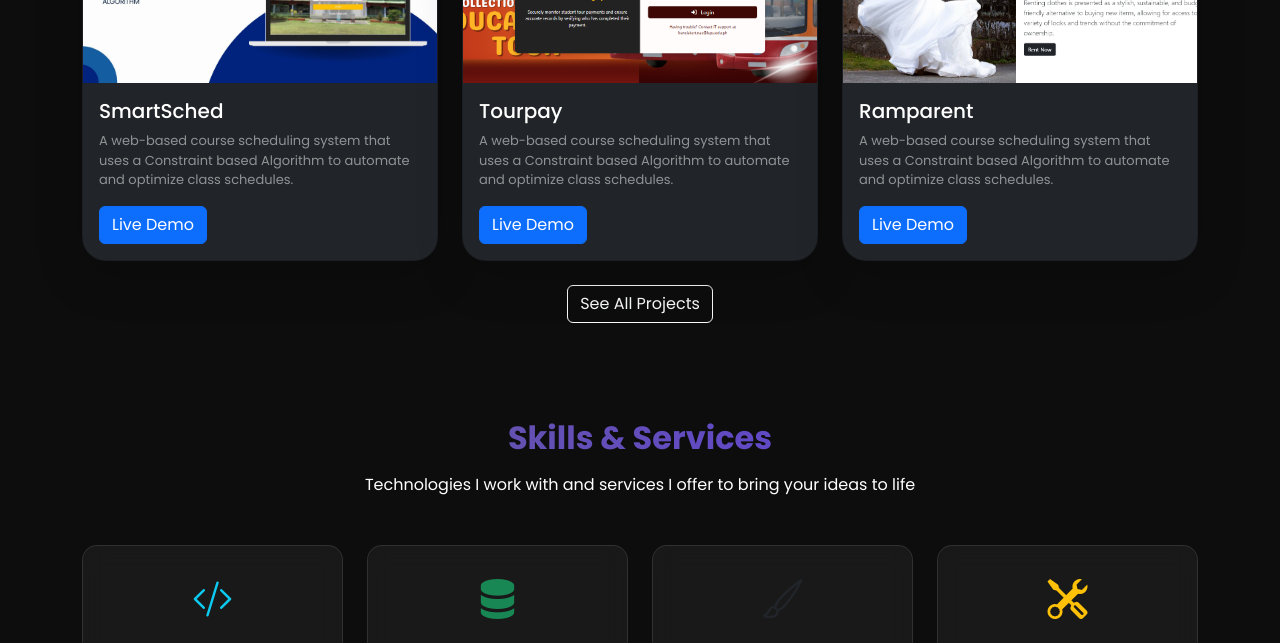
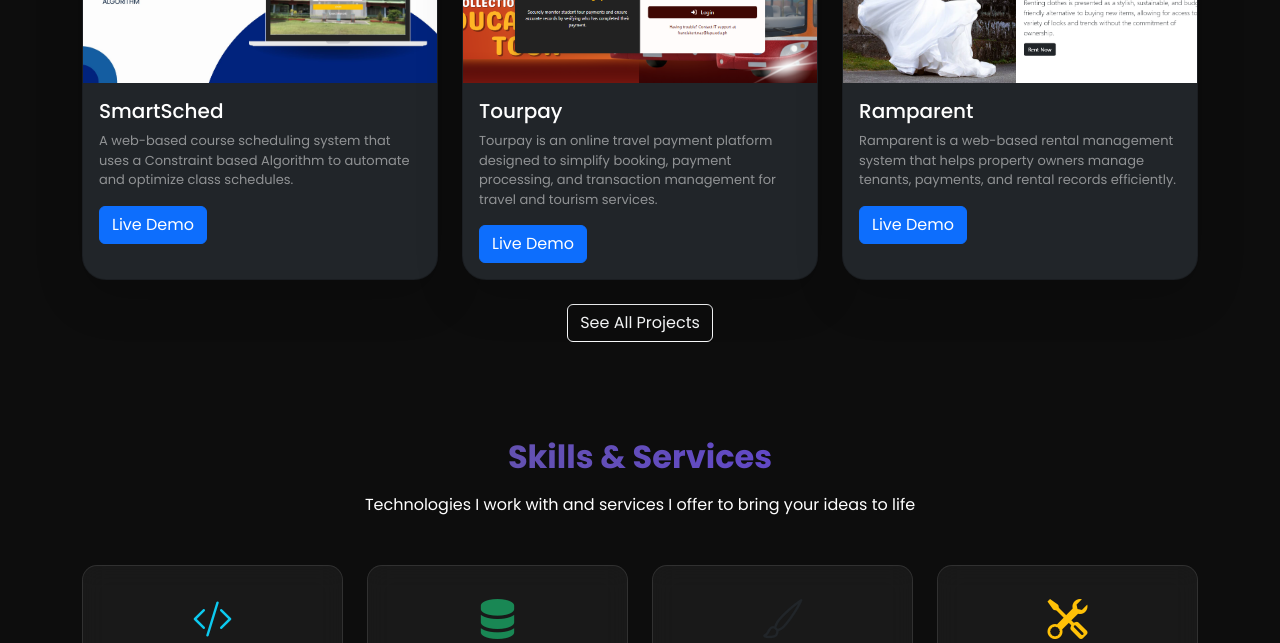
Before and after one commit to FrancisKertDawalNaz/Francis_website, a plain HTML site: page index.html in a window 1280 px wide. Shown: the part 1820-2463 px from the top of the page. Drawn offline with nearby package versions, Linux system fonts and the light colour scheme.

Commit message:
Add p tag

```diff
--- a/index.html
+++ b/index.html
@@ -153,8 +153,8 @@
                         <div class="card-body">
                             <h5 class="card-title">Tourpay</h5>
                             <p class="card-text text-white-50" style="font-size: 13px;">
-                                A web-based course scheduling system that uses a Constraint based Algorithm to automate
-                                and optimize class schedules.
+                                Tourpay is an online travel payment platform designed to simplify booking, payment processing,
+                                and transaction management for travel and tourism services.
                             </p>
                             <a href="https://tourpay.online/" class="btn btn-primary" target="_blank">Live Demo </a>
                         </div>
@@ -168,8 +168,8 @@
                         <div class="card-body">
                             <h5 class="card-title">Ramparent</h5>
                             <p class="card-text text-white-50" style="font-size: 13px;">
-                                A web-based course scheduling system that uses a Constraint based Algorithm to automate
-                                and optimize class schedules.
+                                Ramparent is a web-based rental management system that helps property owners manage tenants,
+                                payments, and rental records efficiently.
                             </p>
                             <a href="https://ramparent.online/" class="btn btn-primary" target="_blank">Live Demo </a>
                         </div>
```
